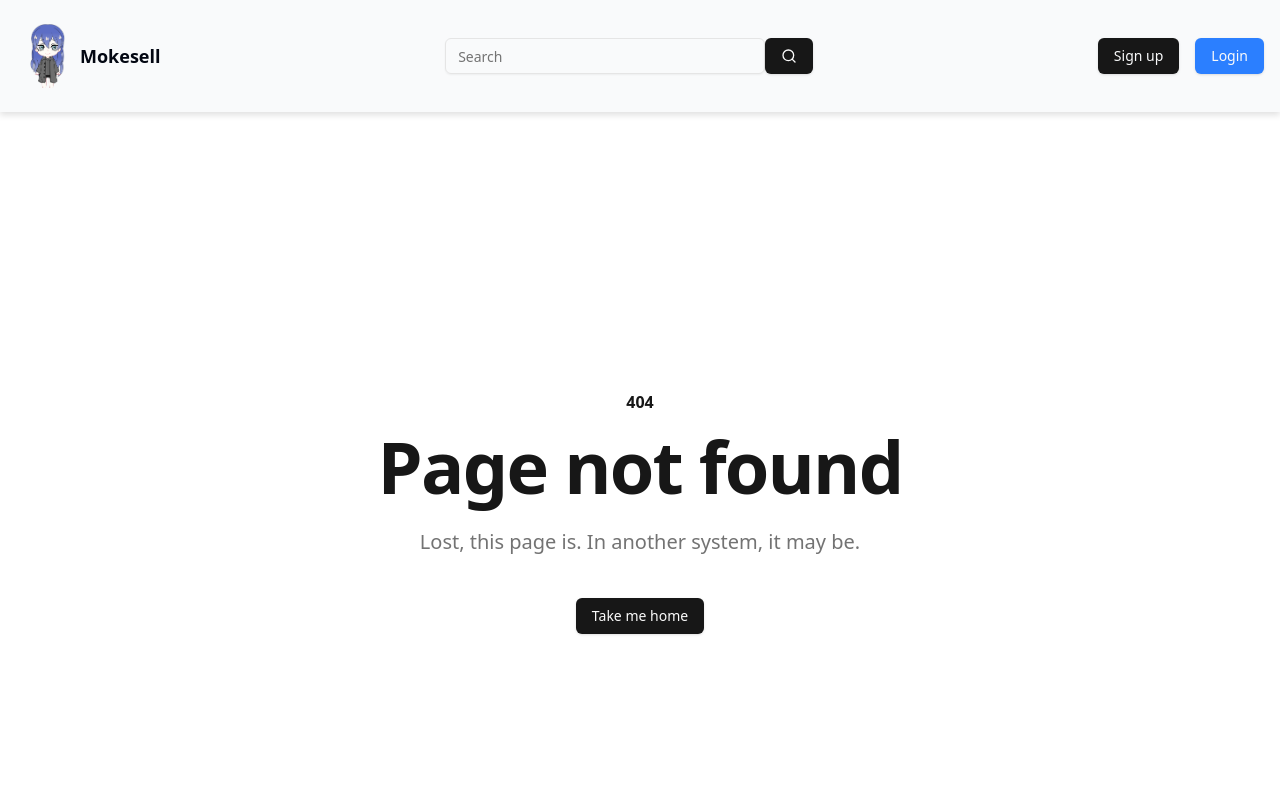
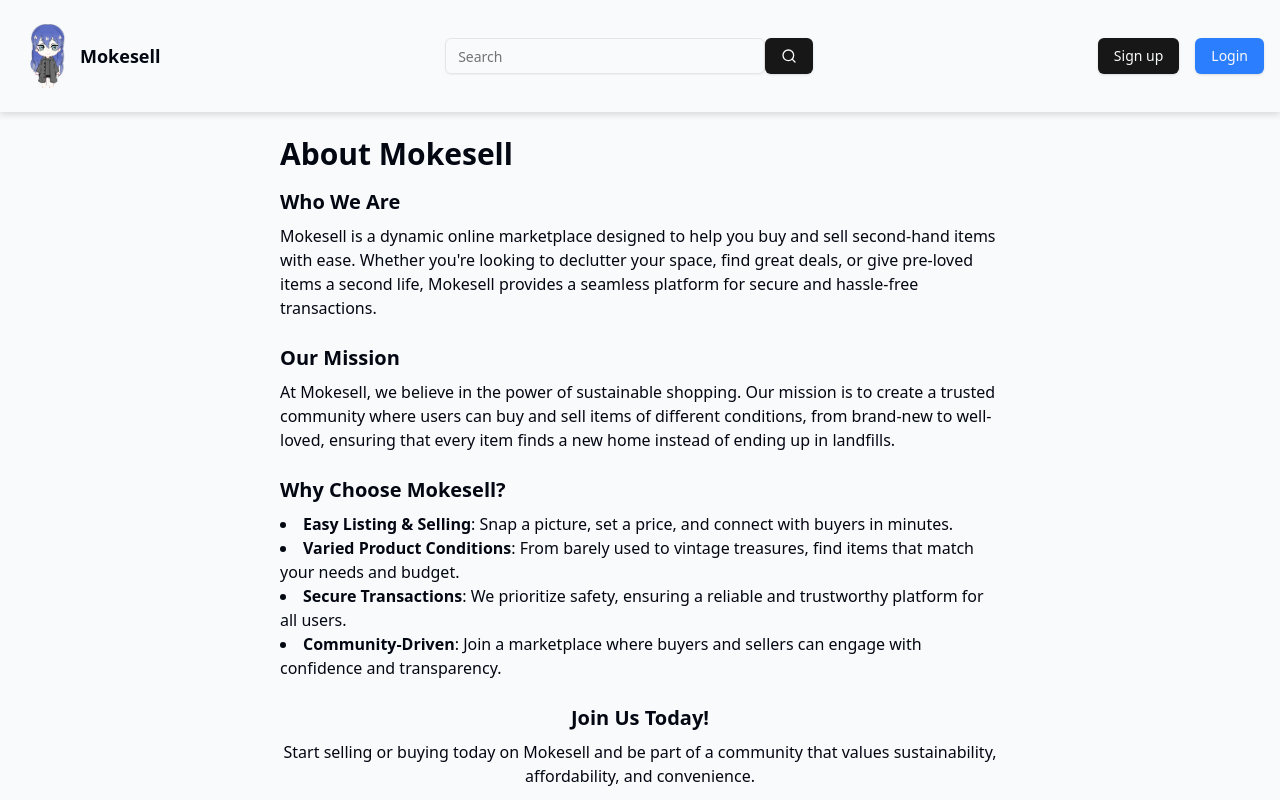
Before and after one commit to provsalt/mokesell, a Next.js app: page /about in a window 1280 px wide. Before the commit this address had no page. Shown: the top 800 px of the page. Built offline with nearby package versions, Linux system fonts and the light colour scheme.

Commit message:
feat: about us finished

```diff
--- /dev/null
+++ b/app/about/page.tsx
@@ -0,0 +1,58 @@
+export default function Home() {
+  return (
+    <div className="p-6 max-w-3xl mx-auto">
+      <h1 className="text-3xl font-bold mb-4">About Mokesell</h1>
+
+      <section className="mb-6">
+        <h2 className="text-xl font-semibold">Who We Are</h2>
+        <p className="mt-2">
+          Mokesell is a dynamic online marketplace designed to help you buy and
+          sell second-hand items with ease. Whether you&apos;re looking to
+          declutter your space, find great deals, or give pre-loved items a
+          second life, Mokesell provides a seamless platform for secure and
+          hassle-free transactions.
+        </p>
+      </section>
+
+      <section className="mb-6">
+        <h2 className="text-xl font-semibold">Our Mission</h2>
+        <p className="mt-2">
+          At Mokesell, we believe in the power of sustainable shopping. Our
+          mission is to create a trusted community where users can buy and sell
+          items of different conditions, from brand-new to well-loved, ensuring
+          that every item finds a new home instead of ending up in landfills.
+        </p>
+      </section>
+
+      <section className="mb-6">
+        <h2 className="text-xl font-semibold">Why Choose Mokesell?</h2>
+        <ul className="list-disc list-inside mt-2">
+          <li>
+            <strong>Easy Listing & Selling</strong>: Snap a picture, set a
+            price, and connect with buyers in minutes.
+          </li>
+          <li>
+            <strong>Varied Product Conditions</strong>: From barely used to
+            vintage treasures, find items that match your needs and budget.
+          </li>
+          <li>
+            <strong>Secure Transactions</strong>: We prioritize safety, ensuring
+            a reliable and trustworthy platform for all users.
+          </li>
+          <li>
+            <strong>Community-Driven</strong>: Join a marketplace where buyers
+            and sellers can engage with confidence and transparency.
+          </li>
+        </ul>
+      </section>
+
+      <section className="text-center mt-6">
+        <h2 className="text-xl font-semibold">Join Us Today!</h2>
+        <p className="mt-2">
+          Start selling or buying today on Mokesell and be part of a community
+          that values sustainability, affordability, and convenience.
+        </p>
+      </section>
+    </div>
+  );
+}
```
